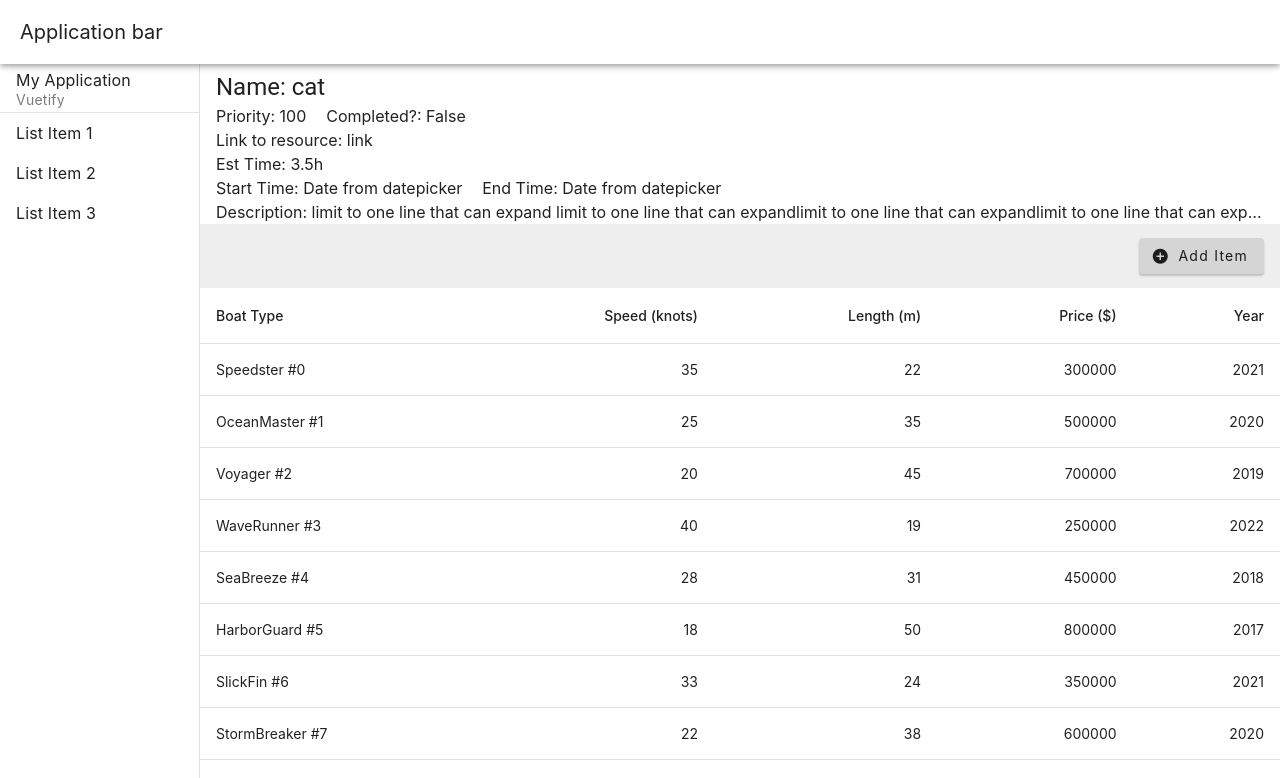
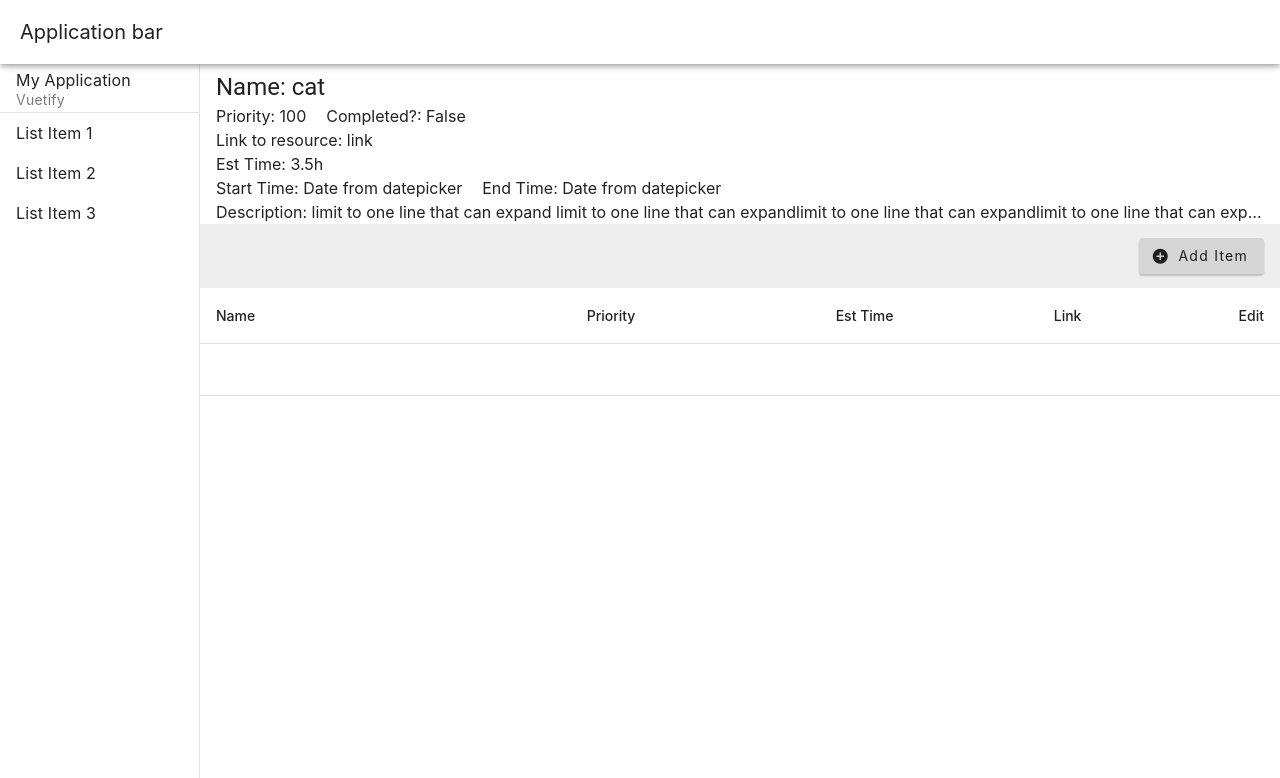
Before and after one commit to kcharris/TreeDB, a Vue app in the folder PersonalDB/: page / in a window 1280 px wide. Shown: the top 778 px of the page. Built offline with nearby package versions, Linux system fonts and the light colour scheme.

Commit message:
Remove default list items from table

```diff
--- a/PersonalDB/src/components/MainList.vue
+++ b/PersonalDB/src/components/MainList.vue
@@ -1,7 +1,7 @@
 <template>
     <v-data-table-virtual
         :headers="headers"
-        :items="virtualBoats"
+        :items="virtualItems"
         height="60dvh"
         item-value="name"
     ></v-data-table-virtual>
@@ -12,94 +12,20 @@
     data () {
         return {
         headers: [
-            { title: 'Boat Type', align: 'start', key: 'name' },
-            { title: 'Speed (knots)', align: 'end', key: 'speed' },
-            { title: 'Length (m)', align: 'end', key: 'length' },
-            { title: 'Price ($)', align: 'end', key: 'price' },
-            { title: 'Year', align: 'end', key: 'year' },
+            { title: 'Name', align: 'start', key: 'name' },
+            { title: 'Priority', align: 'end', key: 'priority' },
+            { title: 'Est Time', align: 'end', key: 'estTime' },
+            { title: 'Link', align: 'end', key: 'link' },
+            { title: 'Edit', align: 'end', key: 'edit' },
         ],
-        boats: [
-            {
-            name: 'Speedster',
-            speed: 35,
-            length: 22,
-            price: 300000,
-            year: 2021,
-            },
-            {
-            name: 'OceanMaster',
-            speed: 25,
-            length: 35,
-            price: 500000,
-            year: 2020,
-            },
-            {
-            name: 'Voyager',
-            speed: 20,
-            length: 45,
-            price: 700000,
-            year: 2019,
-            },
-            {
-            name: 'WaveRunner',
-            speed: 40,
-            length: 19,
-            price: 250000,
-            year: 2022,
-            },
-            {
-            name: 'SeaBreeze',
-            speed: 28,
-            length: 31,
-            price: 450000,
-            year: 2018,
-            },
-            {
-            name: 'HarborGuard',
-            speed: 18,
-            length: 50,
-            price: 800000,
-            year: 2017,
-            },
-            {
-            name: 'SlickFin',
-            speed: 33,
-            length: 24,
-            price: 350000,
-            year: 2021,
-            },
-            {
-            name: 'StormBreaker',
-            speed: 22,
-            length: 38,
-            price: 600000,
-            year: 2020,
-            },
-            {
-            name: 'WindSail',
-            speed: 15,
-            length: 55,
-            price: 900000,
-            year: 2019,
-            },
-            {
-            name: 'FastTide',
-            speed: 37,
-            length: 20,
-            price: 280000,
-            year: 2022,
-            },
-        ],
+        items: [],
         }
     },
 
     computed: {
-        virtualBoats () {
-        return [...Array(100).keys()].map(i => {
-            const boat = { ...this.boats[i % this.boats.length] }
-            boat.name = `${boat.name} #${i}`
-            return boat
-        })
+        virtualItems () {
+        return [0] // a json list containing the information above, revieced from a call to the database using rust
+        // and stored and sent through a struct.
         },
     },
     }
```
